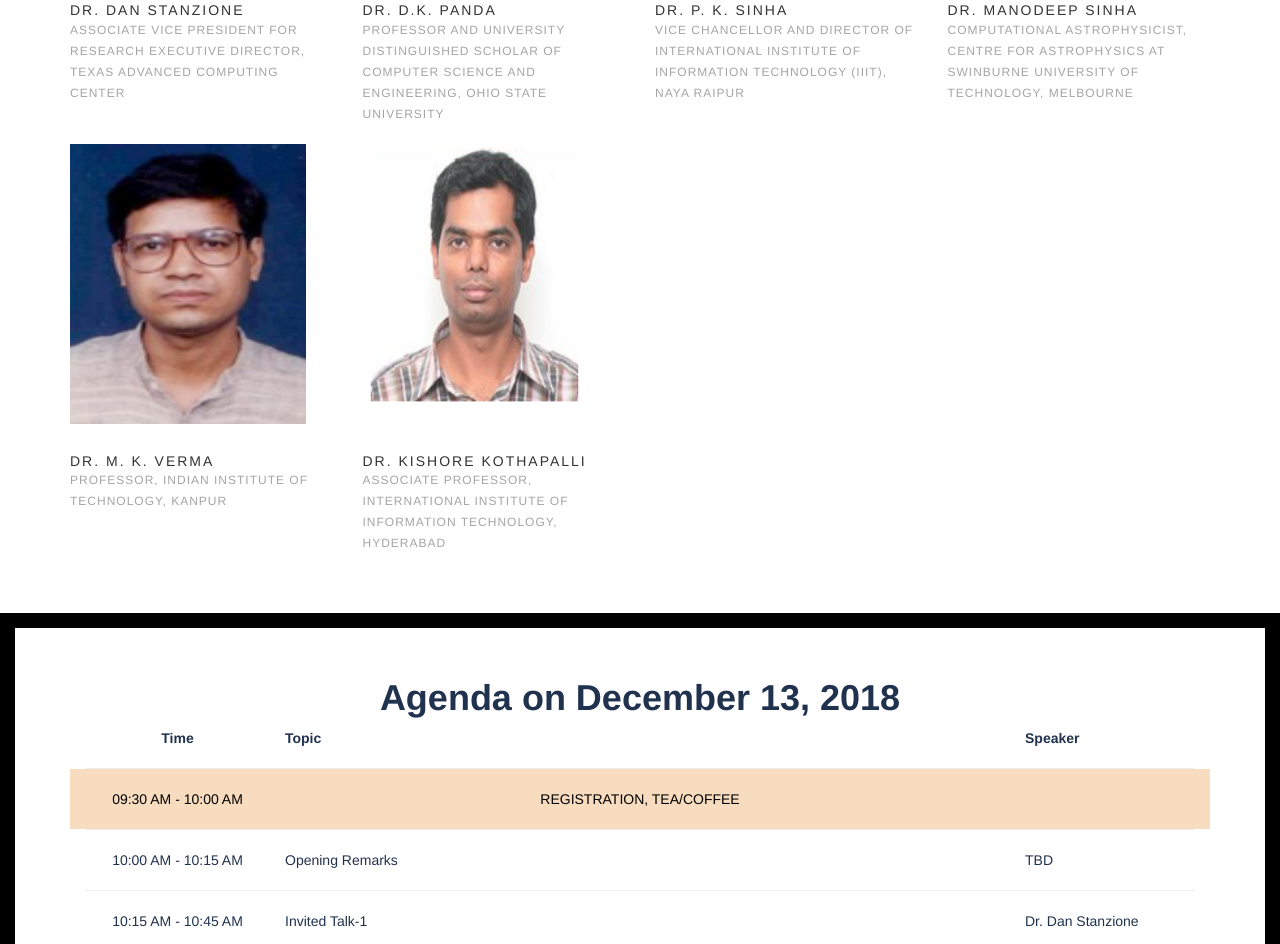
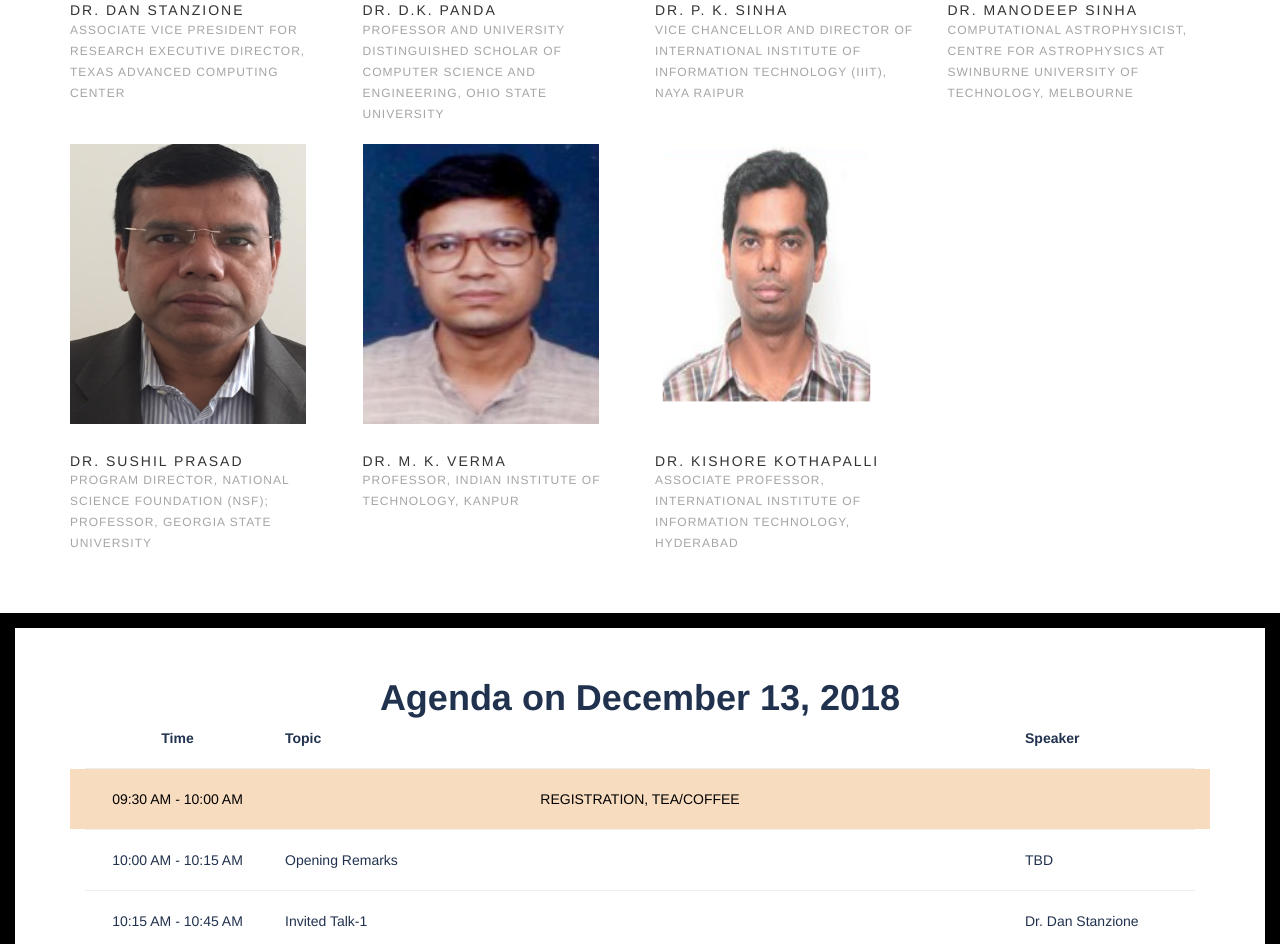
Before and after one commit to scec18/scec18.github.io, a plain HTML site: page index.html in a window 1280 px wide. Shown: the part 2440-3384 px from the top of the page. Drawn offline with nearby package versions, Linux system fonts and the light colour scheme.

Commit message:
Update index.html

```diff
--- a/index.html
+++ b/index.html
@@ -227,6 +227,18 @@
 				<div class="col-md-3 col-sm-3">
 					<div class="team-member">
 						<div class="team-img">
+							<img src="../img/SushilPrasad.jpg" alt="team member" class="img-responsive panda_keynote_speaker">
+						</div>
+					</div>
+					<div class="team-title">
+						<h5>Dr. Sushil Prasad</h5>
+						<span>Program Director, National Science Foundation (NSF); Professor, Georgia State University</span>
+					</div>
+				</div>
+
+				<div class="col-md-3 col-sm-3">
+					<div class="team-member">
+						<div class="team-img">
 							<img src="./img/M_k_Verma.jpg" alt="team member" class="img-responsive panda_keynote_speaker">
 						</div>
 					</div>
@@ -235,6 +247,8 @@
 						<span>Professor, Indian Institute of Technology, Kanpur</span>
 					</div>
 				</div>
+
+
 
 
 				<div class="col-md-3 col-sm-3">
```
